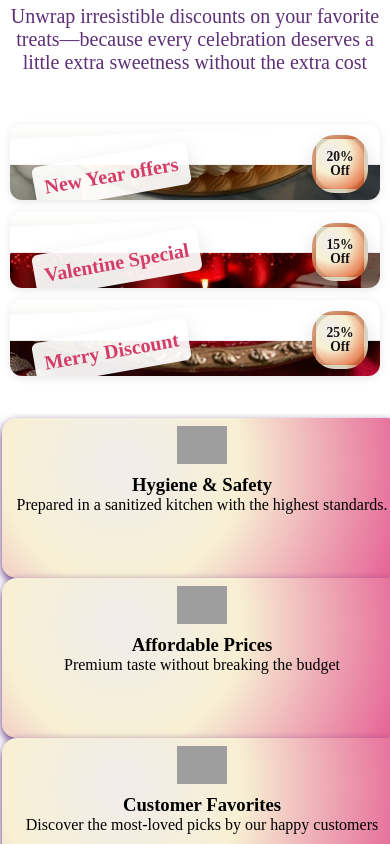
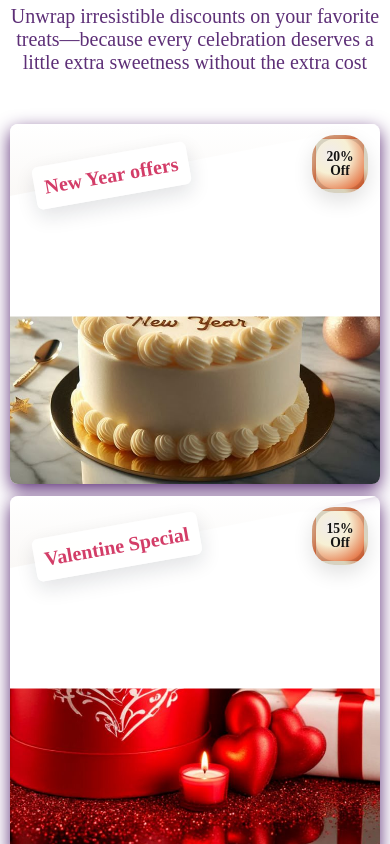
Before and after one commit to Ashankavinda277/Demo-Project-Frontend, a React (Vite) app: page /admin in a window 390 px wide. Shown: the part 1840-2684 px from the top of the page. Built offline with nearby package versions, Linux system fonts and the light colour scheme; grey boxes are pictures that could not be loaded.

Commit message:
offer grid css make to specific to it

```diff
--- a/src/css/home.css/Main-OfferGrids.css
+++ b/src/css/home.css/Main-OfferGrids.css
@@ -1,17 +1,18 @@
+
 .MainOfferGrid .row {
   display: flex;
   justify-content: flex-start;
   gap: 45px;
 }
 
-.text1{
+.MainOfferGrid .text1{
     text-align: center;
     font-size: 40px;
     font-weight: 900;
     color:#3E1E68;
     margin-bottom: 20px;
 }
-.text2{
+.MainOfferGrid .text2{
     text-align: center;
     font-size: 20px;
     font-weight: 500;
@@ -23,7 +24,7 @@
   flex: 1;
 }
 
-.offer-card {
+.MainOfferGrid .offer-card {
   width: 100%;
   height: 450px;
   position: relative;
@@ -38,8 +39,7 @@
   margin-right: auto;
 }
 
-
-.offer-card::before {
+.MainOfferGrid .offer-card::before {
   content: "";
   position: absolute;
   top: 0;
@@ -52,7 +52,7 @@
   pointer-events: none;
 }
 
-.offer-card .offer-bg {
+.MainOfferGrid .offer-card .offer-bg {
   position: absolute;
   left: 0;
   right: 0;
@@ -67,7 +67,7 @@
   z-index: 0;
 }
 
-.offer-card .offer-content {
+.MainOfferGrid .offer-card .offer-content {
   position: relative;
   z-index: 2;
   width: 100%;
@@ -77,8 +77,7 @@
   padding: 22px;
 }
 
-
-.offer-card .offer-title {
+.MainOfferGrid .offer-card .offer-title {
   position: absolute;
   top: 28px;
   left: 5px;
@@ -96,10 +95,9 @@
   white-space: nowrap;
 }
 
-.offer-card .offer-discount { display: none; }
+.MainOfferGrid .offer-card .offer-discount { display: none; }
 
-
-.offer-card .offer-badge {
+.MainOfferGrid .offer-card .offer-badge {
   position: absolute;
   top: 18px;
   right: 18px;
@@ -110,7 +108,7 @@
   justify-content: center;
 }
 
-.offer-card .offer-badge .badge-circle {
+.MainOfferGrid .offer-card .offer-badge .badge-circle {
   width: 130px;
   height: 84px;
   border-radius: 40%;
@@ -122,7 +120,7 @@
   box-shadow: 0 8px 20px rgba(0,0,0,0.12);
 }
 
-.offer-card .offer-badge .badge-text {
+.MainOfferGrid .offer-card .offer-badge .badge-text {
   font-weight: 900;
   color: #141313;
   font-size: 1.9rem;
@@ -132,20 +130,19 @@
   pointer-events: none;
 }
 
-
 @media (max-width: 980px) {
-  .offer-card { height: 420px; border-radius: 8px; }
-  .offer-card .offer-bg { height: 48%; }
-  .offer-card .offer-badge .badge-circle { width: 72px; height: 72px; }
-  .offer-card .offer-title { font-size: 1.6rem; }
+  .MainOfferGrid .offer-card { height: 420px; border-radius: 8px; }
+  .MainOfferGrid .offer-card .offer-bg { height: 48%; }
+  .MainOfferGrid .offer-card .offer-badge .badge-circle { width: 72px; height: 72px; }
+  .MainOfferGrid .offer-card .offer-title { font-size: 1.6rem; }
 }
 
 @media (max-width: 520px) {
   .MainOfferGrid .row { flex-direction: column; gap: 12px; }
-  .offer-card { height: 360px; }
-  .offer-card .offer-bg { height: 46%; }
-  .offer-card .offer-badge { top: 12px; right: 12px; }
-  .offer-card .offer-badge .badge-circle { width: 58px; height: 58px; }
-  .offer-card .offer-badge .badge-text { font-size: 0.85rem; }
-  .offer-card .offer-title { font-size: 1.25rem; }
+  .MainOfferGrid .offer-card { height: 360px; }
+  .MainOfferGrid .offer-card .offer-bg { height: 46%; }
+  .MainOfferGrid .offer-card .offer-badge { top: 12px; right: 12px; }
+  .MainOfferGrid .offer-card .offer-badge .badge-circle { width: 58px; height: 58px; }
+  .MainOfferGrid .offer-card .offer-badge .badge-text { font-size: 0.85rem; }
+  .MainOfferGrid .offer-card .offer-title { font-size: 1.25rem; }
 }
--- a/src/pages/customer/HomePage.jsx
+++ b/src/pages/customer/HomePage.jsx
@@ -6,7 +6,6 @@ import ImagesSlider from '../../component/home/ImagesSlider.jsx'
 import MainOfferGrid from '../Main-OfferGrid'
 import Footer from '../../component/common/Footer/Footer'
 import MidBar from '../MiddleBar.jsx'
-import ImageUpload from '../../component/admin/ImageUpload'
 
 
 const HomePage = () => {
```
Also changed, not shown: src/css/OderForm.jsx (deleted).
